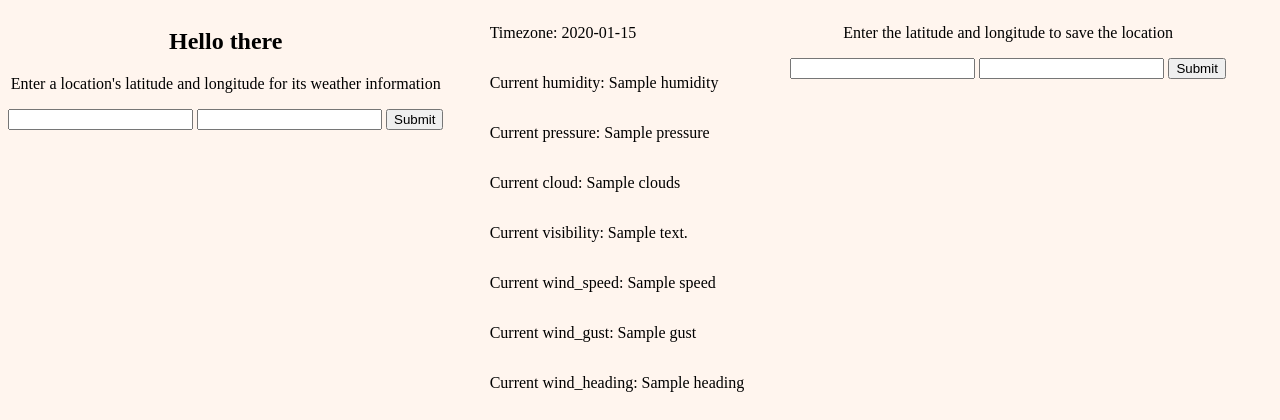
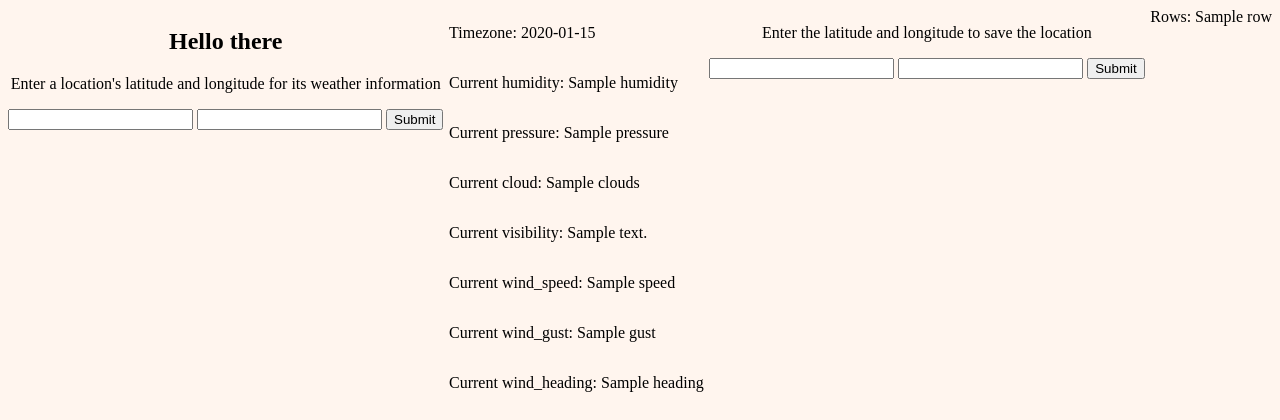
Before and after one commit to vyomaa03/project-2, a Flask app: template templates/user_main.html in a window 1280 px wide. Shown: the top 420 px of the page. Run offline with Flask 2, Linux system fonts and the light colour scheme; the template is opened without the code that fills it: most values are stand-ins (such as "Sample title", 1, 10 or a date in 2020); some libraries are stand-ins or nearby versions.

Commit message:
mroe work on app

```diff
--- a/app.py
+++ b/app.py
@@ -56,9 +56,6 @@ def addLocation():
     longitude = request.form.get('lon')
     sql_write("INSERT INTO locations (latitude, longitude) VALUES (%s, %s)", [latitude, longitude])
     print('done')
-    rows = sql_fetch('SELECT latitude, longitude FROM locations')
-    for row in rows:
-        print(row)
     return redirect('/weather')
 
 
@@ -78,9 +75,13 @@ def signup_action():
 
 @app.route('/weather')
 def not_main():
-    return render_template('user_main.html')
+    rows = sql_fetch('SELECT latitude, longitude FROM locations')
+    print(rows)
+    for row in rows:
+        print(row)
+    return render_template('user_main.html', rows=rows)
 
-@app.route('/weather_get', methods=['post'])
+@app.route('/weather_get', methods=['post']) # change to a get
 def main():
     lat = request.form.get('lat')
     lon = request.form.get('lon')
--- a/templates/user_main.html
+++ b/templates/user_main.html
@@ -12,7 +12,7 @@
     <div id="input">
         <h2>Hello there</h2>
         <p>Enter a location's latitude and longitude for its weather information</p>
-        <form method="post" action="/weather_get">
+        <form method="get" action="/weather">
             <input type="text" name="lat">
             <input type="text" name="lon">
             <input type="submit">
@@ -41,6 +41,9 @@
     </div>
 
     <div id="saved">
+        {% for row in rows %}
+            Rows: {{row}}
+      {% endfor %}
     </div>
 
     </div>
```
